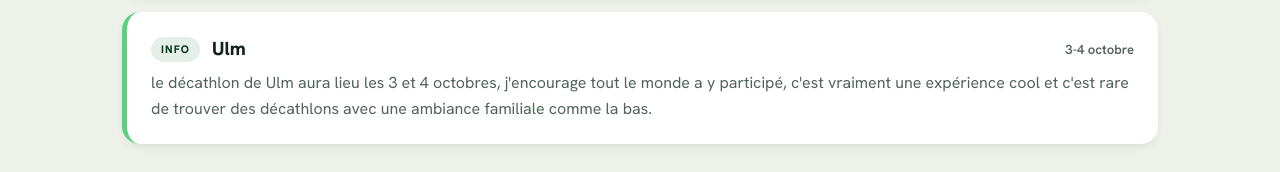
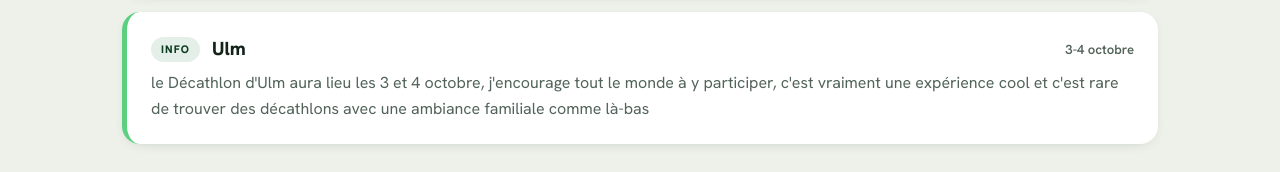
Before and after one commit to AnakinCHF/FSG-St-Cierges_actifs, a plain HTML site: page index.html in a window 1280 px wide. Shown: the part 855-1027 px from the top of the page. Drawn offline with Linux system fonts and the light colour scheme.

Commit message:
Update index.html

```diff
--- a/index.html
+++ b/index.html
@@ -423,7 +423,7 @@ const CONTENU = {
       titre: "Ulm",
       date: "3-4 octobre",
       urgent: false,
-      texte: " le décathlon de Ulm aura lieu les 3 et 4 octobres, j'encourage tout le monde a y participé, c'est vraiment une expérience cool et c'est rare de trouver des décathlons avec une ambiance familiale comme la bas."
+      texte: " le Décathlon d'Ulm aura lieu les 3 et 4 octobre, j'encourage tout le monde à y participer, c'est vraiment une expérience cool et c'est rare de trouver des décathlons avec une ambiance familiale comme là-bas"
     },
   ],
 
@@ -487,7 +487,7 @@ const CONTENU = {
       mois: "Juin",
       nom: "fête du seeland / mittland",
       lieu: "Kerzers",
-      description: "fête qui ressemble à une fédéral dans le fonctionnement. concourt individuelle le vendredi 26 juin avec 6 et 5 discipline pour les hommes (6 pour 2004 et plus agé) et 4 discipline pour les femmes. et concours de société 3 parties le jours d'après (27 juin), où on choisit 3 discipline qu on fait tous pour rapporté des points pour le groupe. Le but serait de faire le concours individuelle, puis de dormir au camping (j'imagine qu il y en a un) et d'enchainer sur le concours de société. le pdf de cette année est pas encore dispo, mais ça ressemble a celui de l'année passsé si vous avez besoin de plus d'info :http://stf2024.ch/wp-content/uploads/2023/09/Wettkampfvorschriften_2024_2023.09.09_definitiv.pdf",
+      description: "fête qui ressemble à une fédérale dans le fonctionnement. concours individuel le vendredi 26 juin avec 6 et 5 disciplines pour les hommes (6 pour 2004 et plus âgés) et 4 disciplines pour les femmes. et concours de société 3 parties le jour d'après (27 juin), où on choisit 3 disciplines qu'on fait tous pour rapporter des points pour le groupe. Le but serait de faire le concours individuel, puis de dormir au camping (j'imagine qu'il y en a un) et d'enchaîner sur le concours de société. le PDF de cette année n'est pas encore dispo, mais ça ressemble à celui de l'année passée si vous avez besoin de plus d'info : http://stf2024.ch/wp-content/uploads/2023/09/Wettkampfvorschriften_2024_2023.09.09_definitiv.pdf",
       organisation: "à venir"
     },
     {
@@ -495,8 +495,8 @@ const CONTENU = {
       mois: "Octobre",
       nom: "décathlon Ulm (Jedermannzehnkampf)",
       lieu: "Ulm",
-      description: "décathlon (10 disciplines) avec hauteur non officiel (donc plus simple), c'est vraiment une expérience cool et c'est rare de trouver des décathlons avec une ambiance familiale comme la bas.",
-      organisation: "Le but serait de partir le vendredi  au soir (le plus tot possible) en voiture et de dormir 2 nuits à l'hotel puis de repartir le dimanche 4 octobre pour arriver vers 23h30 à Saint-Cierge.  le Club prend quelque frais en charge, mais faut compter un peux pres 100.- par perssonnes sans la bouffe."
+      description: "décathlon (10 disciplines) avec hauteur non officielle (donc plus simple), c'est vraiment une expérience cool et c'est rare de trouver des décathlons avec une ambiance familiale comme là-bas.",
+      organisation: "Le but serait de partir le vendredi au soir (le plus tôt possible) en voiture et de dormir 2 nuits à l'hôtel puis de repartir le dimanche 4 octobre pour arriver vers 23h30 à Saint-Cierge. le Club prend quelques frais en charge, mais faut compter à peu près 100.- par personnes sans la bouffe."
     },
   ],
 
@@ -509,8 +509,8 @@ const CONTENU = {
       mois: "?",
       nom: "soirée de gym",
       lieu: "grande salle de St-cierge",
-      description: "traditionnel soirée de gym, on compte sur tout le monde pour venir (pas le droit de venir boire des vers si on fait pas le spectacle)",
-      organisation: "à venir mais penser à des thèmes ou des danses et si vous êtes motivé à créer une chorégraphie c'est avec plaisir (vous pouvez le faire à plusieurs)"
+      description: "traditionnelle soirée de gym, on compte sur tout le monde pour venir (pas le droit de venir boire des verres si on fait pas le spectacle)",
+      organisation: "à venir mais pensez à des thèmes ou des danses et si vous êtes motivés à créer une chorégraphie c'est avec plaisir (vous pouvez le faire à plusieurs)"
     },
   ],
 
```
